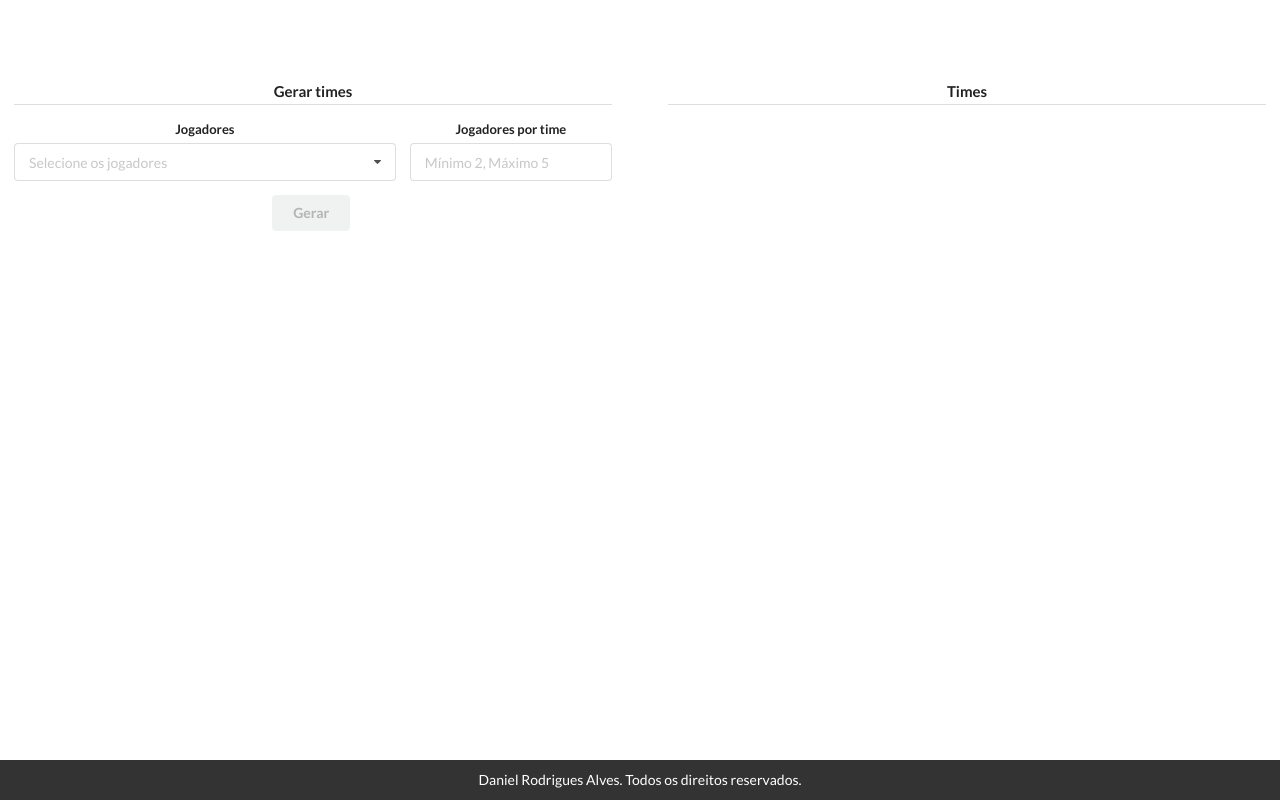
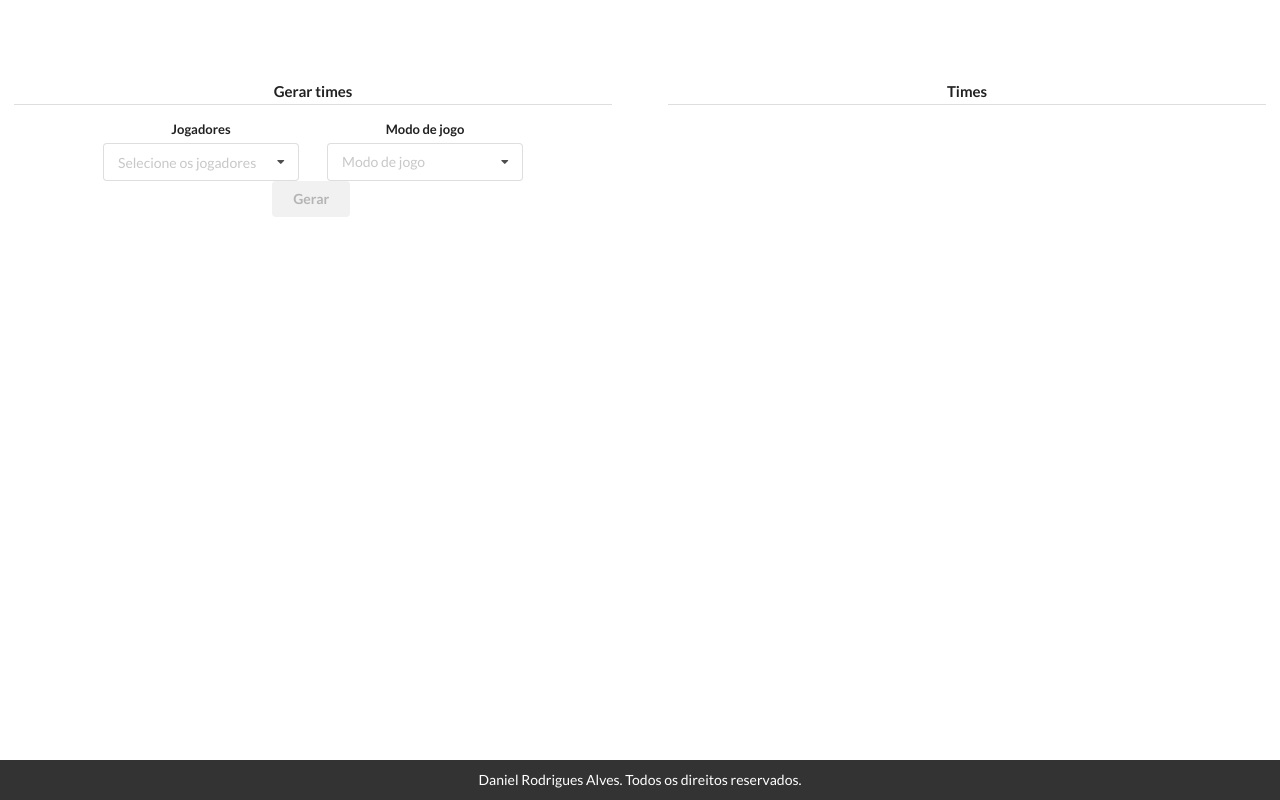
Before and after one commit to Alves5/SorteadorTimes, a plain HTML site: page Sorteador.html in a window 1280 px wide. Drawn offline with nearby package versions, Linux system fonts and the light colour scheme.

Commit message:
Field modoJogo inserido

```diff
--- a/Sorteador.html
+++ b/Sorteador.html
@@ -23,6 +23,12 @@
             text-align: center;
             padding: 10px 0;
         }
+        #partipantesSelect{
+            width: 200px;    /* Defina a largura do select */
+    height: 100px;   /* Defina uma altura fixa */
+    overflow-y: scroll; /* Garante que a barra de rolagem sempre apareça */
+    display: block;
+        }
     </style>
 </head>
 <body>
@@ -32,16 +38,32 @@
             <div class="column">
                 <div class="ui form" style="min-height: 20em; margin: 0 1em 0 1em;">
                     <h4 class="ui dividing header">Gerar times</h4>
-                    <div class="two fields">
-                        <div class="eleven wide field">
+                    <div class="ui centered grid">
+                        <div class="ui equal width grid">
+                                <div class="column">
+                                    <div class="field">
                                         <label>Jogadores</label>
-                            <select type="text" name="nomesParticipantes" id="meuSelectID" multiple="" class="ui dropdown">
+                                        <select type="text" name="nomesParticipantes" id="partipantesSelect" multiple="" class="ui dropdown">
                                             <option value="">Selecione os jogadores</option>
                                         </select>
                                     </div>
-                        <div class="six wide field">
+                                </div>
+                                <div class="column">
+                                    <div class="field">
+                                        <label>Modo de jogo</label>
+                                        <select type="text" name="modoJogo" id="modoJogo" class="ui dropdown">
+                                            <option value="">Modo de jogo</option>
+                                            <option value="equipe">Equipe</option>
+                                            <option value="x1">X1</option>
+                                        </select>
+                                    </div>
+                                </div>
+                                <div class="column divJogadoresPorTime">
+                                    <div class="field">
                                         <label>Jogadores por time</label>
                                         <input type="number" name="jogadoresPorTime" id="jogadoresPorTime" placeholder="Mínimo 2, Máximo 5" min="2" max="5">
+                                    </div>
+                                </div>
                         </div>
                     </div>
 
@@ -70,14 +92,16 @@
 <script src="js/semantic.min.js"></script>
 <script>
 $(document).ready(function() {
-    $('#meuSelectID').dropdown();
+    $('#partipantesSelect').dropdown();
+    $('#modoJogo').dropdown();
+    $('.divJogadoresPorTime').hide();
 
-    verificarCondicoes('#meuSelectID', '#jogadoresPorTime');
-    $('#meuSelectID, #jogadoresPorTime').on('change input', function() {
-        verificarCondicoes('#meuSelectID', '#jogadoresPorTime');
+    verificarCondicoes('#partipantesSelect', '#modoJogo', '#jogadoresPorTime');
+    $('#partipantesSelect, #modoJogo, #jogadoresPorTime').on('change input', function() {
+        verificarCondicoes('#partipantesSelect', '#modoJogo', '#jogadoresPorTime');
     });
 
-    let meuSelect = document.getElementById('meuSelectID');
+    let meuSelect = document.getElementById('partipantesSelect');
     let jogadores = ['Daniel Rodrigues', 'Diogo Santos', 'Davi Araújo', 'Vitor Nascimento', 'Manassés Mota', 'Cayllo Rodrigo', 'Bruno Paiva', 'Natan', 'Gustavo', 'Léo'];
 
     jogadores.forEach(jogador => {
@@ -88,21 +112,6 @@ $(document).ready(function() {
 
         meuSelect.appendChild(jogadorElement);
     });
-
-    $('.ui.form')
-        .form({
-            fields: {
-                nomesParticipantes: {
-                    identifier: 'nomesParticipantes',
-                    rules: [
-                        {
-                            type : 'nomesParticipantes',
-                            prompt : 'Por favor selecione 2 valores'
-                        }
-                    ]
-                }
-            }
-        })
 
     $('#btnGerarID').click(function(){
         let jogadoresPorTime = parseInt(document.getElementById('jogadoresPorTime').value, 10);
@@ -156,11 +165,18 @@ $(document).ready(function() {
     });
 });
 
-function verificarCondicoes(selectId, inputId) {
-    let optionSelecionada = $(selectId).val();
-    let jogadoresPorTime = $(inputId).val();
+function verificarCondicoes(participantes, modo, quantidadeJ) {
+    let optionSelecionada = $(participantes).val();
+    let modoJogo = $(modo).val();
+    let jogadoresPorTime = $(quantidadeJ).val();
 
-    if (optionSelecionada === "" || !jogadoresPorTime || jogadoresPorTime <= 0) {
+    if (modoJogo.indexOf('equipe') != -1) {
+
+    }else{
+
+    }
+
+    if (optionSelecionada.length === 0 || !jogadoresPorTime || jogadoresPorTime <= 0) {
         $('#btnGerarID').prop('disabled', true);
     } else {
         $('#btnGerarID').prop('disabled', false);
```
Lines whose indentation alone changed are shown as unchanged.
